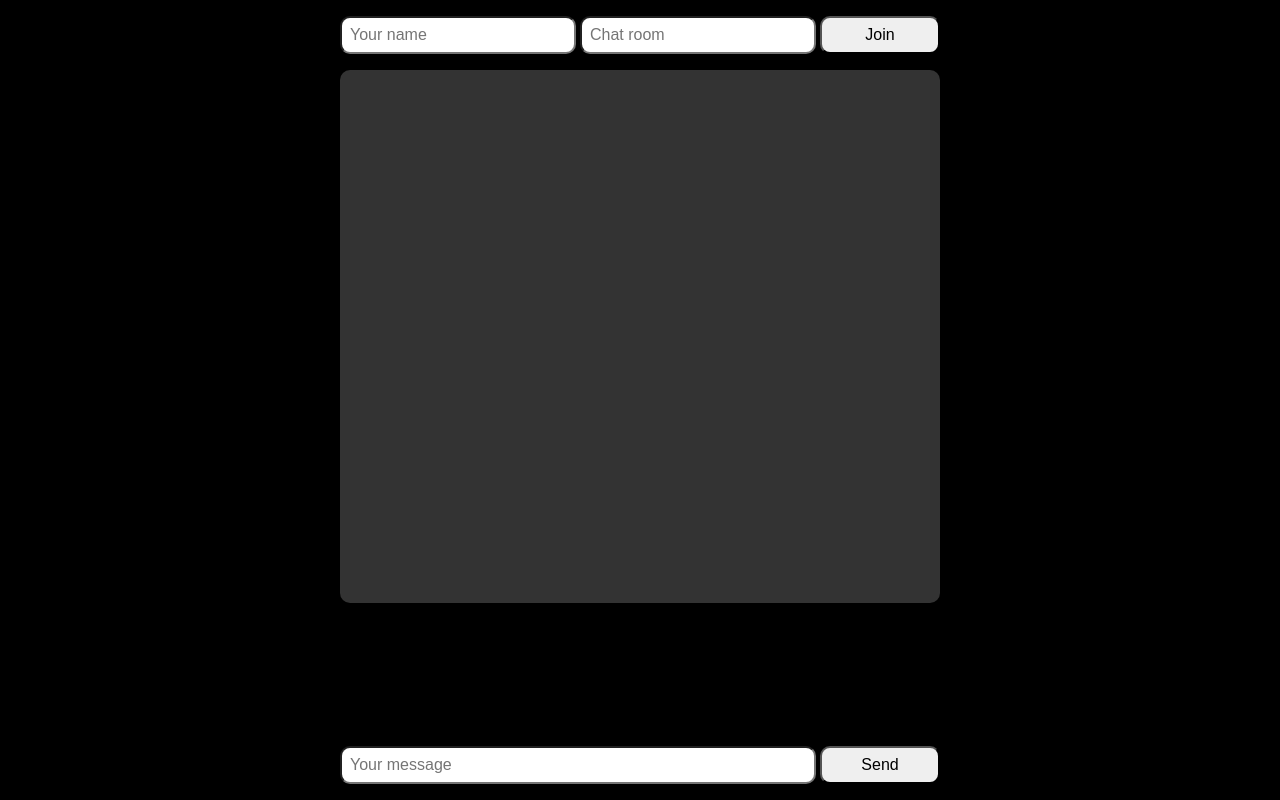
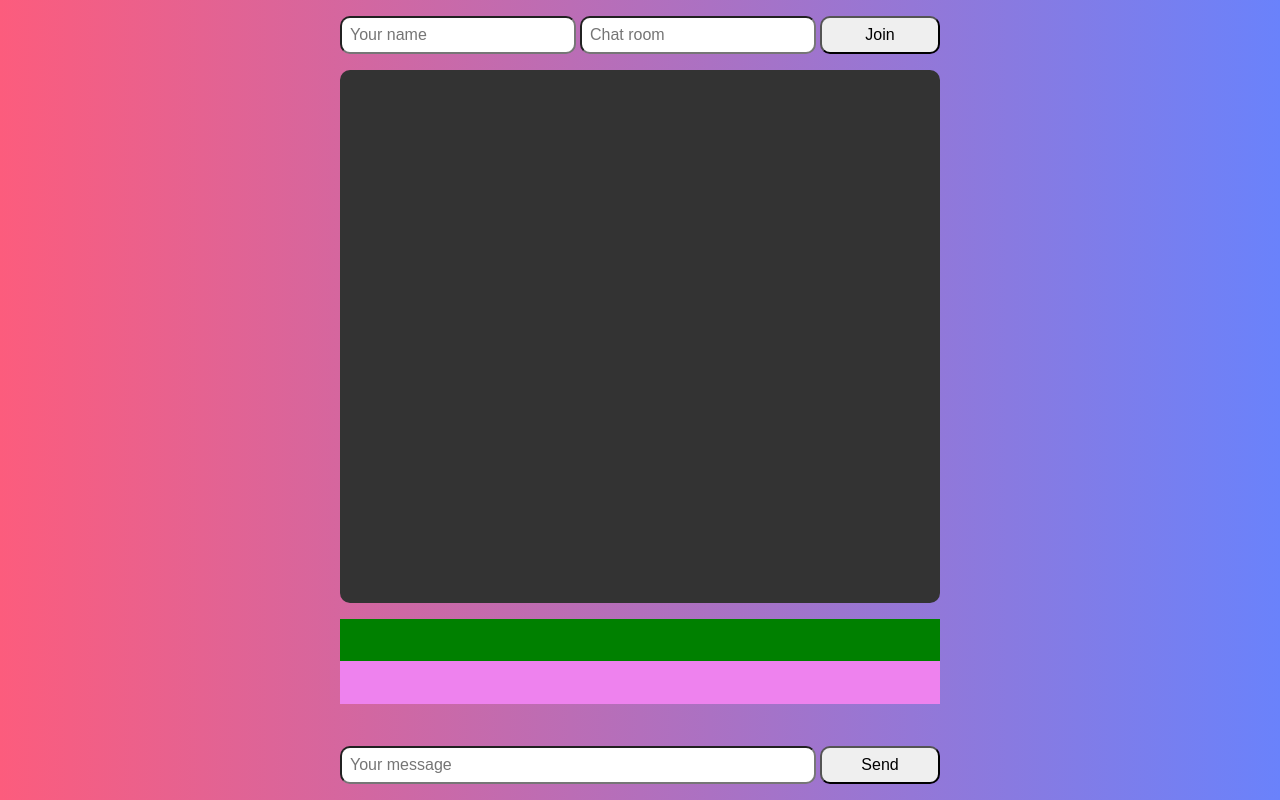
Before and after one commit to amnxd/bruhChat, a website: page public/index.html in a window 1280 px wide. Drawn offline with nearby package versions, Linux system fonts and the light colour scheme; no server answers.

Commit message:
Update style.css

```diff
--- a/public/style.css
+++ b/public/style.css
@@ -7,10 +7,7 @@
 }
 
 body {
-    background-color: black;
-    background-size: cover; /* Cover the entire element */
-    background-position: center; /* Center the image */
-    background-repeat: no-repeat; /* Don't repeat the image */
+    background-image: linear-gradient(to right, #fc5c7d, #6a82fb);
   }
 
 main {
@@ -18,6 +15,7 @@ main {
     padding: 1rem;
     display: flex;
     flex-flow: column;
+
 }
 
 form {
@@ -28,6 +26,7 @@ form {
     flex-flow: row nowrap;
     justify-content: center;
     gap: .25rem;
+
 }
 
 input {
@@ -123,3 +122,9 @@ button {
 .activity {
     font-style: italic;
 }
+.user-list{
+    background-color: green;
+}
+.room-list{
+    background-color: violet;
+}
```
